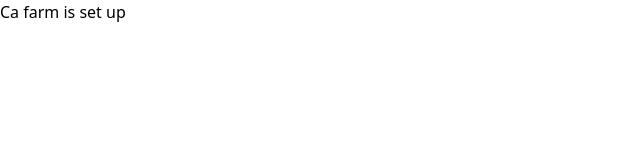
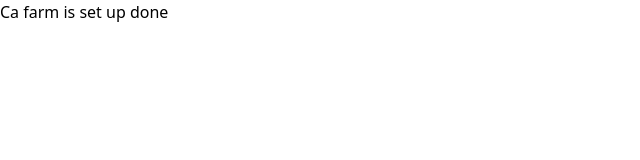
Before and after one commit to HimaloyAshis/CA-farm, a React (Vite) app: page / in a window 1280 px wide. Shown: the top 160 px of the page, without its empty margins (0-640 px from the left). Built offline with nearby package versions, Linux system fonts and the light colour scheme.

Commit message:
name edited

```diff
--- a/src/Components/Home/HomePage/Home.jsx
+++ b/src/Components/Home/HomePage/Home.jsx
@@ -3,7 +3,7 @@ import React from 'react';
 const Home = () => {
     return (
         <div>
-            <p>Ca farm is set up</p>
+            <p>Ca farm is set up done</p>
         </div>
     );
 };
```
